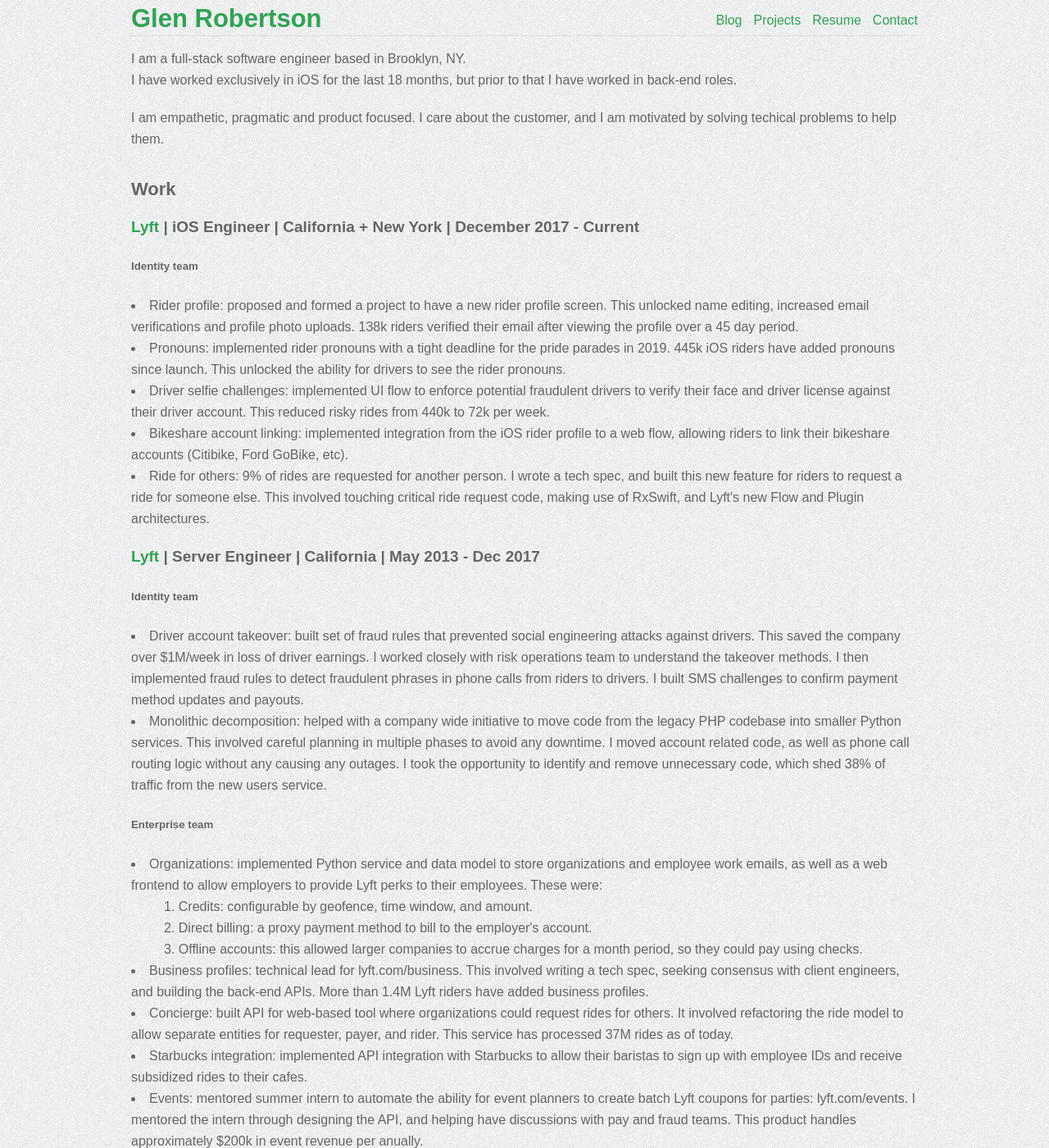
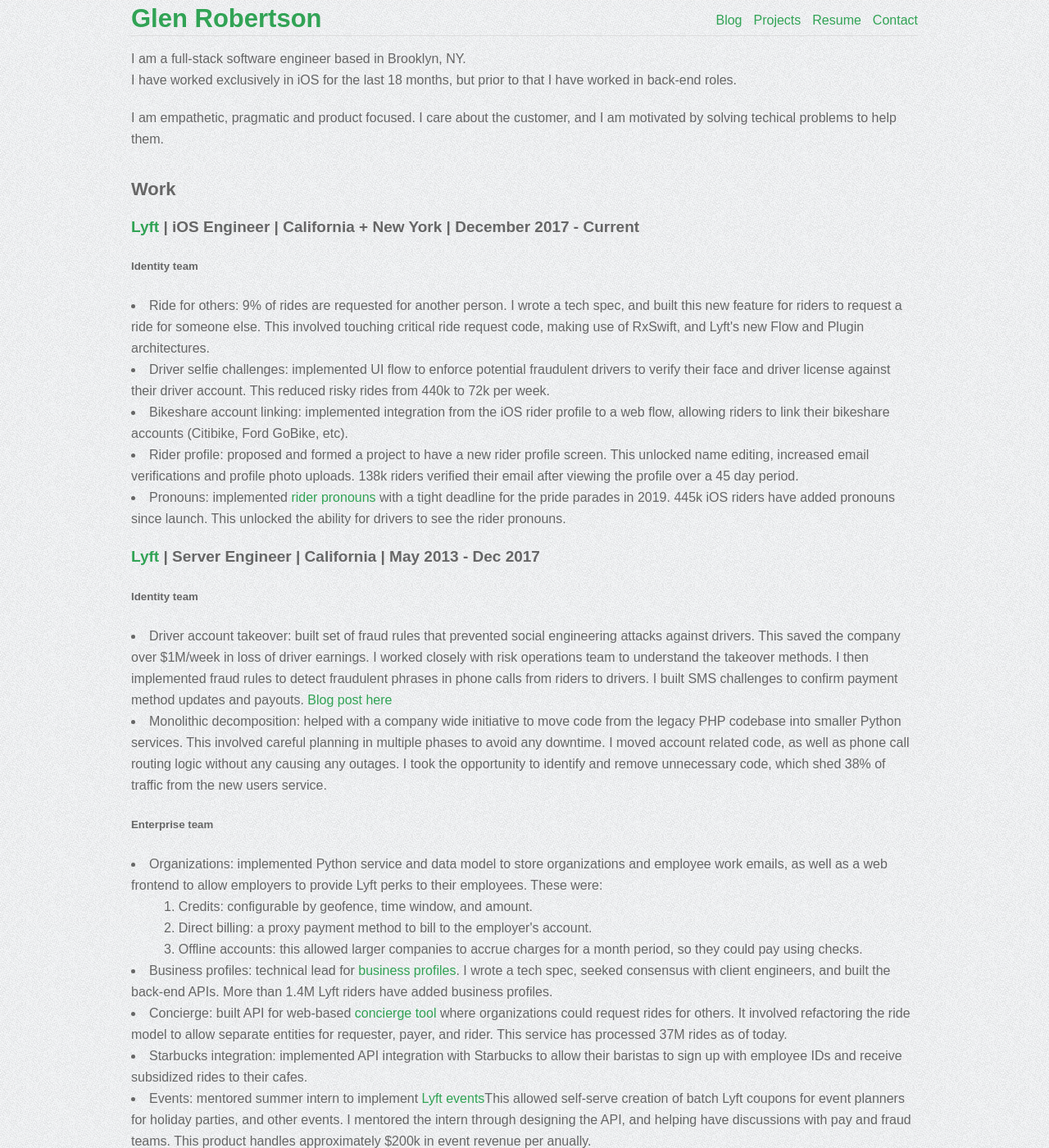
Before and after one commit to glenrobertson/glenrobertson.github.com, a Jekyll site: the page built from resume_2020.html, in a window 1280 px wide and 1400 px high. Shown: the whole window at 82% size. Built offline with Jekyll 4.4.1, drawn with Linux system fonts in a browser that asks for light colours.

Commit message:
More info

```diff
--- a/resume_2020.html
+++ b/resume_2020.html
@@ -15,18 +15,18 @@
 <p>
 <h5>Identity team</h5>
 <ul>
-    <li>Rider profile: proposed and formed a project to have a new rider profile screen. This unlocked name editing, increased email verifications and profile photo uploads. 138k riders verified their email after viewing the profile over a 45 day period.</li>
-    <li>Pronouns: implemented rider pronouns with a tight deadline for the pride parades in 2019. 445k iOS riders have added pronouns since launch. This unlocked the ability for drivers to see the rider pronouns.</li>
+    <li>Ride for others: 9% of rides are requested for another person. I wrote a tech spec, and built this new feature for riders to request a ride for someone else. This involved touching critical ride request code, making use of RxSwift, and Lyft's new Flow and Plugin architectures.</li>
     <li>Driver selfie challenges: implemented UI flow to enforce potential fraudulent drivers to verify their face and driver license against their driver account. This reduced risky rides from 440k to 72k per week.</li>
     <li>Bikeshare account linking: implemented integration from the iOS rider profile to a web flow, allowing riders to link their bikeshare accounts (Citibike, Ford GoBike, etc).</li>
-    <li>Ride for others: 9% of rides are requested for another person. I wrote a tech spec, and built this new feature for riders to request a ride for someone else. This involved touching critical ride request code, making use of RxSwift, and Lyft's new Flow and Plugin architectures.</li>
+    <li>Rider profile: proposed and formed a project to have a new rider profile screen. This unlocked name editing, increased email verifications and profile photo uploads. 138k riders verified their email after viewing the profile over a 45 day period.</li>
+    <li>Pronouns: implemented <a href="https://techcrunch.com/2019/05/29/lyft-is-adding-gender-neutral-pronouns-to-its-app/">rider pronouns</a> with a tight deadline for the pride parades in 2019. 445k iOS riders have added pronouns since launch. This unlocked the ability for drivers to see the rider pronouns.</li>
 </ul>
 </p>
 
 <h4><a href="https://www.lyft.com">Lyft</a> | Server Engineer | California | May 2013 - Dec 2017</h4>
 <h5>Identity team</h5>
 <ul>
-    <li>Driver account takeover: built set of fraud rules that prevented social engineering attacks against drivers. This saved the company over $1M/week in loss of driver earnings. I worked closely with risk operations team to understand the takeover methods. I then implemented fraud rules to detect fraudulent phrases in phone calls from riders to drivers. I built SMS challenges to confirm payment method updates and payouts.</li>
+    <li>Driver account takeover: built set of fraud rules that prevented social engineering attacks against drivers. This saved the company over $1M/week in loss of driver earnings. I worked closely with risk operations team to understand the takeover methods. I then implemented fraud rules to detect fraudulent phrases in phone calls from riders to drivers. I built SMS challenges to confirm payment method updates and payouts. <a href="https://eng.lyft.com/stopping-fraudsters-by-changing-products-452240f2d2cc?gi=ae4fa353f3">Blog post here</a></li>
     <li>Monolithic decomposition: helped with a company wide initiative to move code from the legacy PHP codebase into smaller Python services. This involved careful planning in multiple phases to avoid any downtime. I moved account related code, as well as phone call routing logic without any causing any outages. I took the opportunity to identify and remove unnecessary code, which shed 38% of traffic from the new users service.</li>
 </ul>
 
@@ -39,10 +39,10 @@
             <li>Offline accounts: this allowed larger companies to accrue charges for a month period, so they could pay using checks.</li>
         </ol>
     </li>
-    <li>Business profiles: technical lead for lyft.com/business. This involved writing a tech spec, seeking consensus with client engineers, and building the back-end APIs. More than 1.4M Lyft riders have added business profiles.</li>
-    <li>Concierge: built API for web-based tool where organizations could request rides for others. It involved refactoring the ride model to allow separate entities for requester, payer, and rider. This service has processed 37M rides as of today.</li>
+    <li>Business profiles: technical lead for <a href="https://lyft.com/business">business profiles</a>. I wrote a tech spec, seeked consensus with client engineers, and built the back-end APIs. More than 1.4M Lyft riders have added business profiles.</li>
+    <li>Concierge: built API for web-based <a href="https://support.lyftbusiness.com/hc/en-us/articles/360018624554-Send-rides-for-your-people-with-Concierge">concierge tool</a> where organizations could request rides for others. It involved refactoring the ride model to allow separate entities for requester, payer, and rider. This service has processed 37M rides as of today.</li>
     <li>Starbucks integration: implemented API integration with Starbucks to allow their baristas to sign up with employee IDs and receive subsidized rides to their cafes.</li>
-    <li>Events: mentored summer intern to automate the ability for event planners to create batch Lyft coupons for parties: lyft.com/events. I mentored the intern through designing the API, and helping have discussions with pay and fraud teams. This product handles approximately $200k in event revenue per anually.</li>
+    <li>Events: mentored summer intern to implement <a href="https://lyft.com/events">Lyft events</a>This allowed self-serve creation of batch Lyft coupons for event planners for holiday parties, and other events. I mentored the intern through designing the API, and helping have discussions with pay and fraud teams. This product handles approximately $200k in event revenue per anually.</li>
 </ul>
 
 <h5>Driver onboarding team</h5>
```
